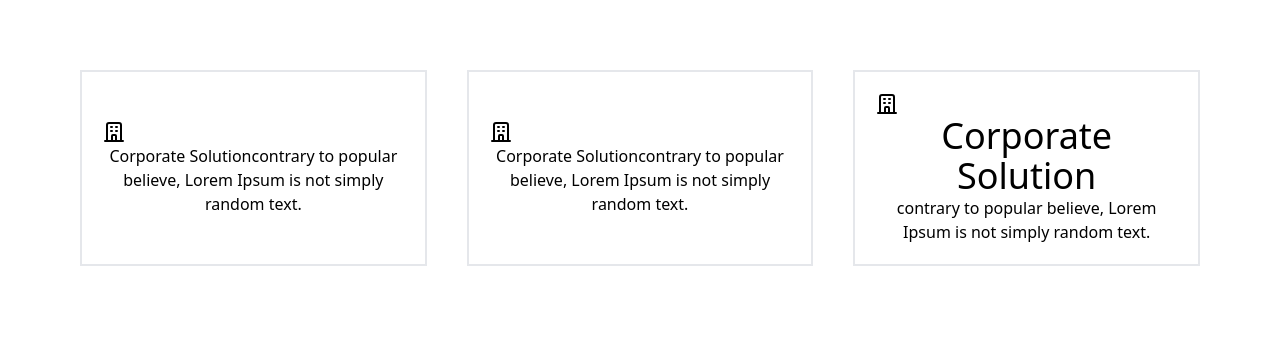
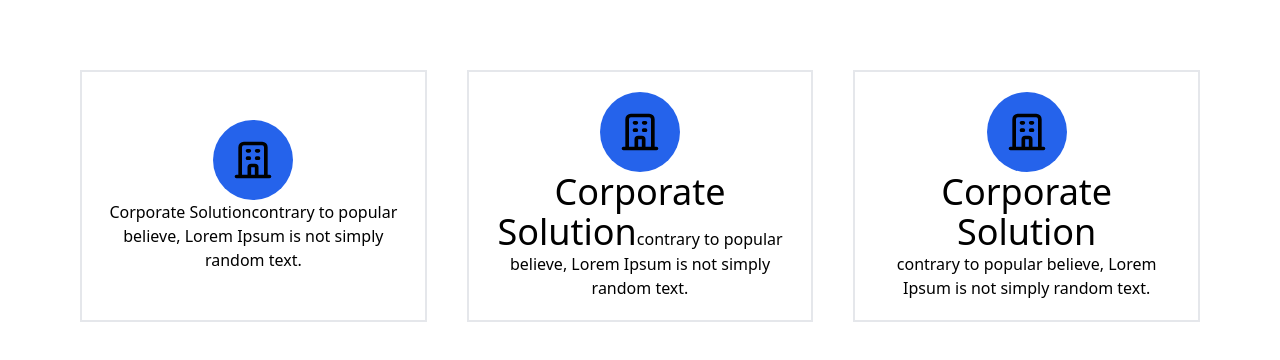
Before and after one commit to kirsten-tay/khoby-web-one, a React (Create React App) app: page / in a window 1280 px wide. Shown: the part 1042-1402 px from the top of the page. Built offline with nearby package versions, Linux system fonts and the light colour scheme.

Commit message:
updated the hero2

```diff
--- a/src/components/Hero2.jsx
+++ b/src/components/Hero2.jsx
@@ -2,30 +2,38 @@ import React, { Fragment } from 'react'
 import { OfficeBuildingIcon } from '@heroicons/react/outline';
 
 
-const Hero2 = ()=> {
-    return(
+const Hero2 = () => {
+    return (
         <Fragment>
             <div className="flex flex-row space-x-10 m-20">
 
-        <div className="flex flex-col justify-center  w-screen md:w-1/2 items-center border-2 p-5 border-gray-200">
+
+                <div className="flex flex-col justify-center  w-screen md:w-1/2 items-center border-2 p-5 border-gray-200 hover:bg-blue-500">
                     <div className="relative w-full">
-                <OfficeBuildingIcon className="h-6 w-6"/>
+                        <div className=" bg-blue-600 p-3 rounded-full w-20 h-20 mx-auto hover:bg-white hover:text-blue-500 flex items-center justify-center">
+                        <OfficeBuildingIcon className="h-11 w-11" />
+                        </div>
                         <span>Corporate Solution</span>
                         <span>contrary to popular believe, Lorem Ipsum is not simply random text.</span>
                     </div>
                 </div>
-                <div className=" flex flex-col justify-center w-screen md:w-1/2 items-center border-2 p-5 border-gray-200">
+                <div className=" flex flex-col justify-center w-screen md:w-1/2 items-center border-2 p-5 border-gray-200 hover:bg-blue-500">
                     <div className="relative w-full">
-      <OfficeBuildingIcon className="h-6 w-6"/>
-      <span>Corporate Solution</span>
+                    <div className=" bg-blue-600 p-3 rounded-full w-20 h-20 mx-auto hover:bg-white hover:text-blue-500 flex items-center justify-center">
+                        <OfficeBuildingIcon className="h-11 w-11" />
+                        </div>
+                        <span className="font-medium text-4xl">Corporate Solution</span>
                         <span>contrary to popular believe, Lorem Ipsum is not simply random text.</span>
                     </div>
                 </div>
-                <div className="flex flex-col justify-center  w-screen md:w-1/2 items-center border-2 p-5 border-gray-200">
+                <div className="flex flex-col justify-center  w-screen md:w-1/2 items-center border-2 p-5 border-gray-200 hover:bg-blue-500">
                     <div className="relative w-full">
-      <OfficeBuildingIcon className="h-6 w-6"/>
-                <span className="font-medium text-4xl">Corporate Solution</span><br/>
-                <span>contrary to popular believe, Lorem Ipsum is not simply random text.</span>                </div>
+                        <div className="bg-blue-600 p-3 rounded-full  w-20 h-20  mx-auto hover:bg-white hover:text-blue-500 flex items-center justify-center">
+                            <OfficeBuildingIcon className="h-11 w-11" />
+                        </div>
+                        <span className="font-medium text-4xl">Corporate Solution</span><br />
+                        <span>contrary to popular believe, Lorem Ipsum is not simply random text.</span>
+                    </div>
                 </div>
 
             </div>
```
Lines whose indentation alone changed are shown as unchanged.
